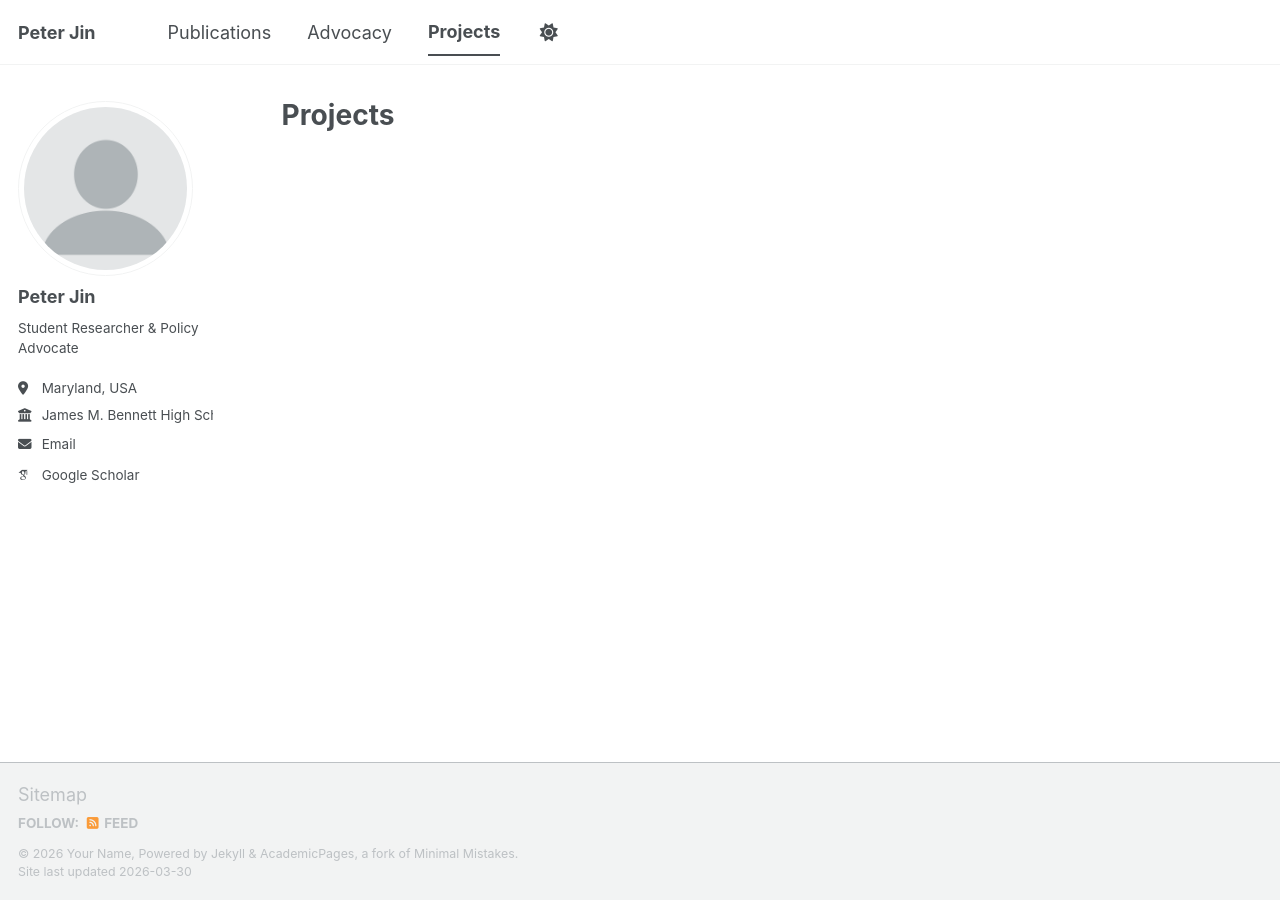
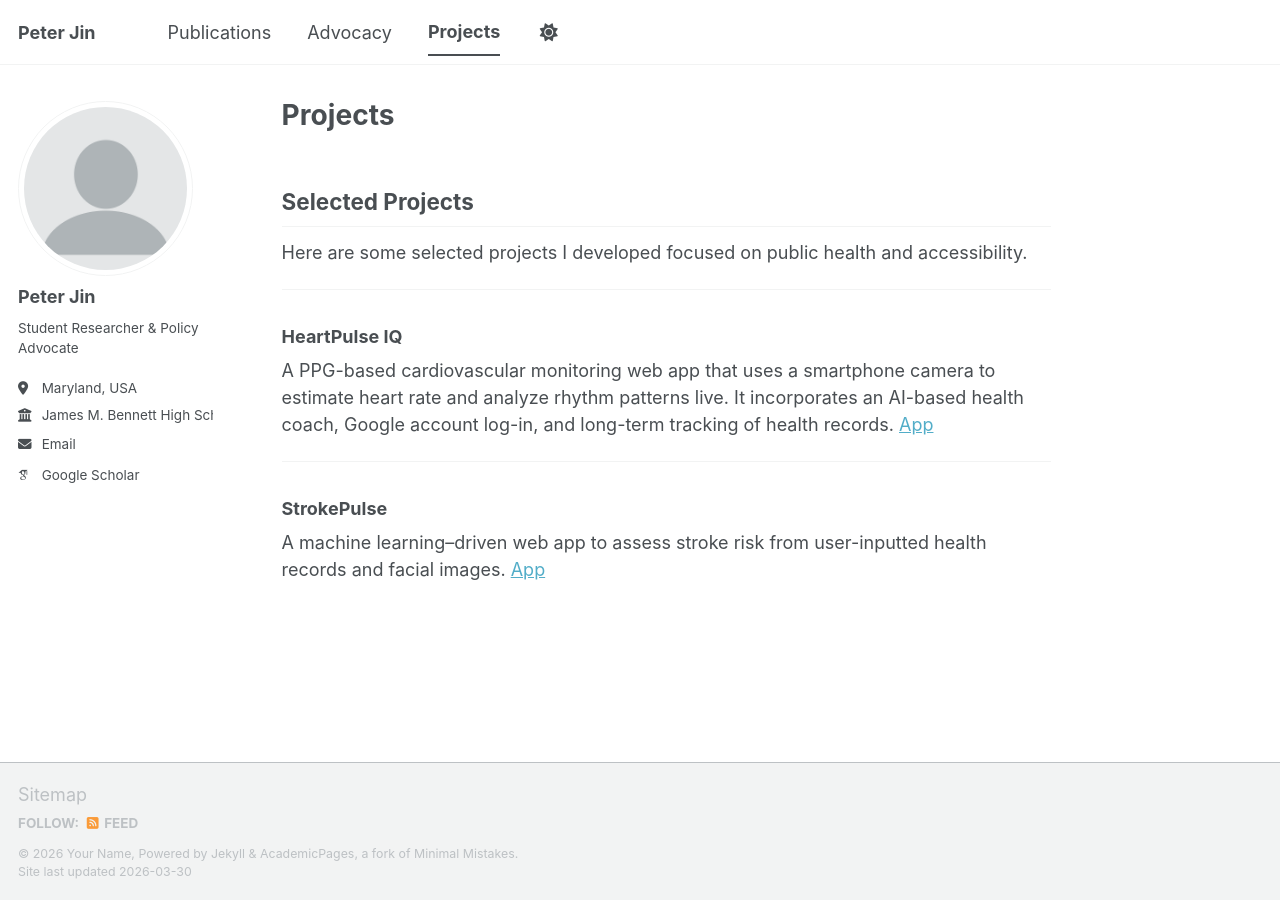
Before and after one commit to peterljin/peterljin.github.io, a Jekyll site: the page built from _pages/projects.md, in a window 1280 px wide. Built offline with Jekyll 4.4.1, drawn with Linux system fonts in a browser that asks for light colours; some web fonts are replaced; a script bundle is joined from its source files by our own code; library files that are not in the unit come from our copies.

Commit message:
Update projects.md

```diff
--- a/_pages/projects.md
+++ b/_pages/projects.md
@@ -2,5 +2,22 @@
 title: "Projects"
 permalink: /projects/
 author_profile: true
-layout: archive
 ---
+
+## Selected Projects
+
+Here are some selected projects I developed focused on public health and accessibility.
+
+---
+
+### HeartPulse IQ
+
+A PPG-based cardiovascular monitoring web app that uses a smartphone camera to estimate heart rate and analyze rhythm patterns live. It incorporates an AI-based health coach, Google account log-in, and long-term tracking of health records.
+[App](https://heartpulseiq.streamlit.app/)
+
+---
+
+### StrokePulse
+
+A machine learning–driven web app to assess stroke risk from user-inputted health records and facial images.
+[App](https://strokepulse.streamlit.app)
```
